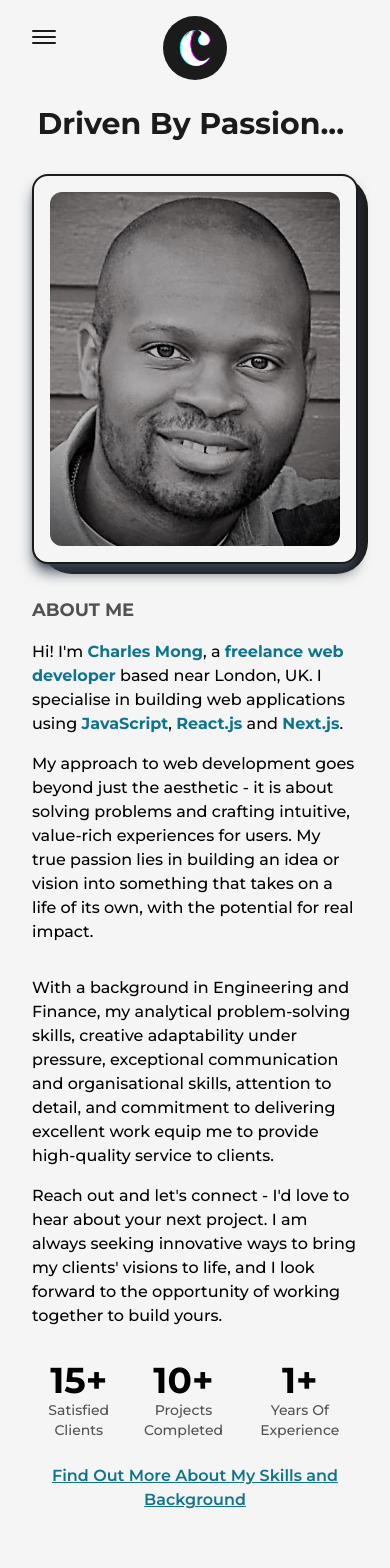
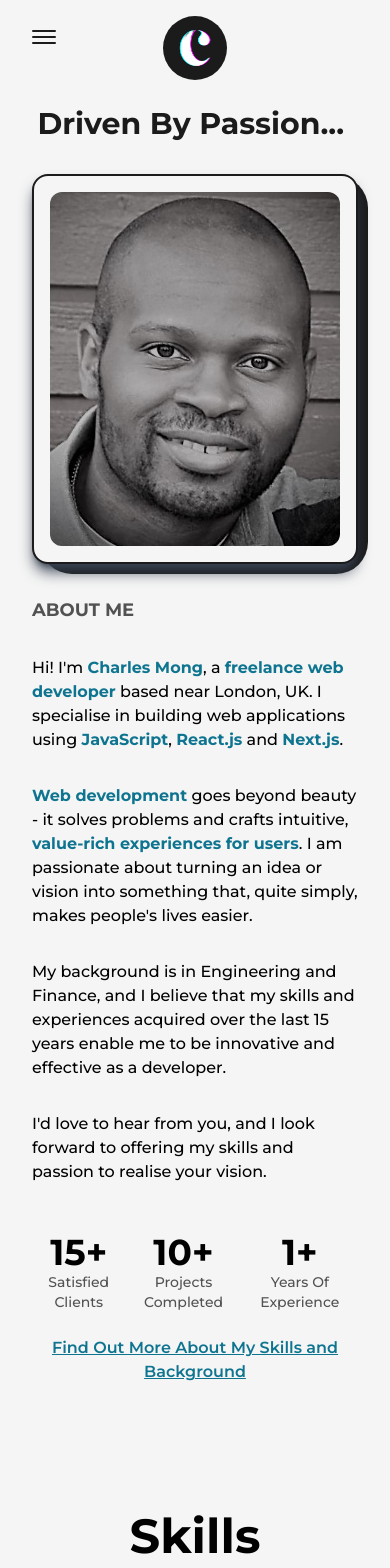
Before and after one commit to CcMong/cmong-nextjs-portfolio-site, a Next.js app: page /about in a window 390 px wide. Shown: the top 1568 px of the page. Built offline with nearby package versions, Linux system fonts and the light colour scheme.

Commit message:
Added links to Github and LinkedIn icons, and added a new image for the Weather App.

```diff
--- a/src/components/Navbar.jsx
+++ b/src/components/Navbar.jsx
@@ -2,7 +2,7 @@ import Link from 'next/link'
 import React, { useState } from 'react';
 import Logo from './Logo';
 import { useRouter } from 'next/router';
-import GithubIcon, { CvIcon, EmailIcon, EmailIcon2, EmailIcon3, LinkedInIcon, MoonIcon, ResumeIcon, SunIcon, TwitterIcon } from './Icons';
+import GithubIcon, { CvIcon, EmailIcon3, LinkedInIcon, MoonIcon, SunIcon, TwitterIcon } from './Icons';
 import { motion } from 'framer-motion';
 import useThemeSwitcher from './hooks/useThemeSwitcher';
 
@@ -156,14 +156,14 @@ const Navbar = () => {
             {/*Links to Socials and Contact links, and Light/Dark Mode button*/}
             <nav className='flex items-center justify-center flex-wrap'>
 
-                <motion.a href="https://github.com" target={"_blank"}
+                <motion.a href="https://github.com/CcMong" target={"_blank"}
                 whileHover={{y:-3}}
                 className='w-6 mr-3'>
                     <GithubIcon />
                 </motion.a>
 
                 {/* <div className='rounded-full shadow-md shadow-[#602e9e] p-2 cursor-pointer hover:scale-110 ease-in-out duration-300 w-8 h-8 mx-1'> */}
-                <motion.a href="https://linkedin.com" target={"_blank"}
+                <motion.a href="https://www.linkedin.com/in/charles-mong-642b25175" target={"_blank"}
                 whileHover={{y:-3}}
                 // whileTap={{scale:0.9}}
                 className='w-6 mx-3'>
@@ -231,14 +231,14 @@ const Navbar = () => {
                 {/*Links to Socials and Contact links, and Light/Dark Mode button*/}
                 <nav className='flex items-center justify-center flex-wrap mt-2'>
 
-                    <motion.a href="https://github.com" target={"_blank"}
+                    <motion.a href="https://github.com/CcMong" target={"_blank"}
                     whileHover={{y:-3}}
                     className='w-6 mr-3 bg-light rounded-full dark:bg-dark sm:mx-1'>
                         <GithubIcon />
                     </motion.a>
 
                     {/* <div className='rounded-full shadow-md shadow-[#602e9e] p-2 cursor-pointer hover:scale-110 ease-in-out duration-300 w-8 h-8 mx-1'> */}
-                    <motion.a href="https://linkedin.com" target={"_blank"}
+                    <motion.a href="https://www.linkedin.com/in/charles-mong-642b25175" target={"_blank"}
                     whileHover={{y:-3}}
                     // whileTap={{scale:0.9}}
                     className='w-6 mx-3 sm:mx-1'>
--- a/src/pages/about.js
+++ b/src/pages/about.js
@@ -51,21 +51,33 @@ const about = () => {
             <div className='grid w-full grid-cols-8 gap-16 sm:gap-8'>
                 <div className='col-span-3 flex flex-col items-start justify-start xl:col-span-4 md:order-2 md:col-span-8'>
                     <h2 className='mb-4 text-lg font-bold uppercase text-dark/75 dark:text-light/75'>About&nbsp;Me</h2>
-                    <p className='font-medium dark:text-light'>
+                    <p className='font-medium my-4 dark:text-light'>
                         Hi! I&apos;m <span className='font-bold text-cyan-700 dark:text-primaryDark'>Charles Mong</span>, a <span className='font-bold text-cyan-700 dark:text-primaryDark'>freelance web developer</span> based near London, UK. I specialise in building web applications using <span className='font-bold text-cyan-700 dark:text-primaryDark'>JavaScript</span>, <span className='font-bold text-cyan-700 dark:text-primaryDark'>React.js</span> and <span className='font-bold text-cyan-700 dark:text-primaryDark'>Next.js</span>.
                     </p>
 
                     <p className='font-medium my-4 dark:text-light'>
+                    <span className='font-bold text-cyan-700 dark:text-primaryDark'>Web development</span> goes beyond beauty - it solves problems and crafts intuitive, <span className='font-bold text-cyan-700 dark:text-primaryDark'>value-rich experiences for users</span>. I am passionate about turning an idea or vision into something that, quite simply, makes people's lives easier.
+                    </p>
+
+                    <p className='font-medium my-4 dark:text-light'>
+                        My background is in Engineering and Finance, and I believe that my skills and experiences acquired over the last 15 years enable me to be innovative and effective as a developer.
+                    </p>
+
+                    {/* <p className='font-medium my-4 dark:text-light'>
                         My approach to web development goes beyond just the aesthetic - it is about solving problems and crafting intuitive, value-rich experiences for users. My true passion lies in building an idea or vision into something that takes on a life of its own, with the potential for real impact.
                     </p>
 
                     <p className='font-medium my-4 dark:text-light'>
                         With a background in Engineering and Finance, my analytical problem-solving skills, creative adaptability under pressure, exceptional communication and organisational skills, attention to detail, and commitment to delivering excellent work equip me to provide high-quality service to clients.
+                    </p> */}
+
+                    <p className='font-medium my-4 dark:text-light'>
+                    I&apos;d love to hear from you, and I look forward to offering my skills and passion to realise your vision.
                     </p>
 
-                    <p className='font-medium dark:text-light'>
+                    {/* <p className='font-medium my-4 dark:text-light'>
                         Reach out and let&apos;s connect - I&apos;d love to hear about your next project. I am always seeking innovative ways to bring my clients&apos; visions to life, and I look forward to the opportunity of working together to build yours.
-                    </p>
+                    </p> */}
                 </div>
 
                 <div className='col-span-3 relative h-max rounded-2xl border-2 border-solid border-dark dark:border-light/75 dark:bg-dark bg-light p-4 shadow-lg shadow-gray-700 dark:shadow-white xl:col-span-4 md:order-1 md:col-span-8'>
--- a/src/pages/portfolio.js
+++ b/src/pages/portfolio.js
@@ -160,7 +160,7 @@ const portfolio = () => {
                     <div className='col-span-6 sm:col-span-12'>
                         <Project
                         type="Recent Project"
-                        imgUrl="/images/pmn-cover.JPG"
+                        imgUrl="/images/weather-app.jpg"
                         title="Travel Companion Weather App"
                         summary="Created and deployed with JavaScript, Bootstrap, Server APIs and Github Pages. Access 5-day forecast travel weather information on-the-go in multiple cities."
                         projectUrl="/"
@@ -168,16 +168,16 @@ const portfolio = () => {
                         />
                     </div>
 
-                    <div className='col-span-6 sm:col-span-12'>
+                    {/* <div className='col-span-6 sm:col-span-12'>
                         <Project
                         type="Recent Project"
-                        imgUrl="/images/pmn-cover.JPG"
+                        imgUrl="/images/weather-app.jpg"
                         title="Travel Companion Weather App"
                         summary="Created and deployed with JavaScript, Bootstrap, Server APIs and Github Pages. Access 5-day forecast travel weather information on-the-go in multiple cities."
                         projectUrl="/"
                         githubUrl="/"
                         />
-                    </div>
+                    </div> */}
 
                     {/* <div className='col-span-6'>
                         Project 3
```
Also changed, not shown: public/images/weather-app.jpg (added).
